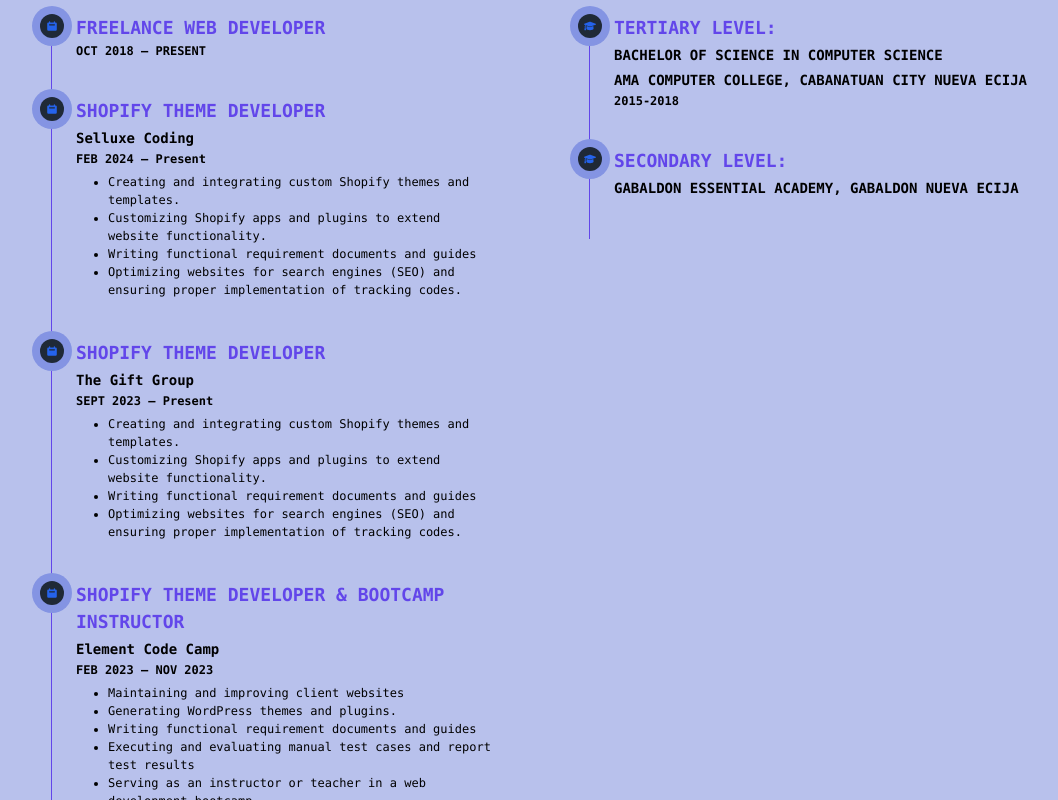
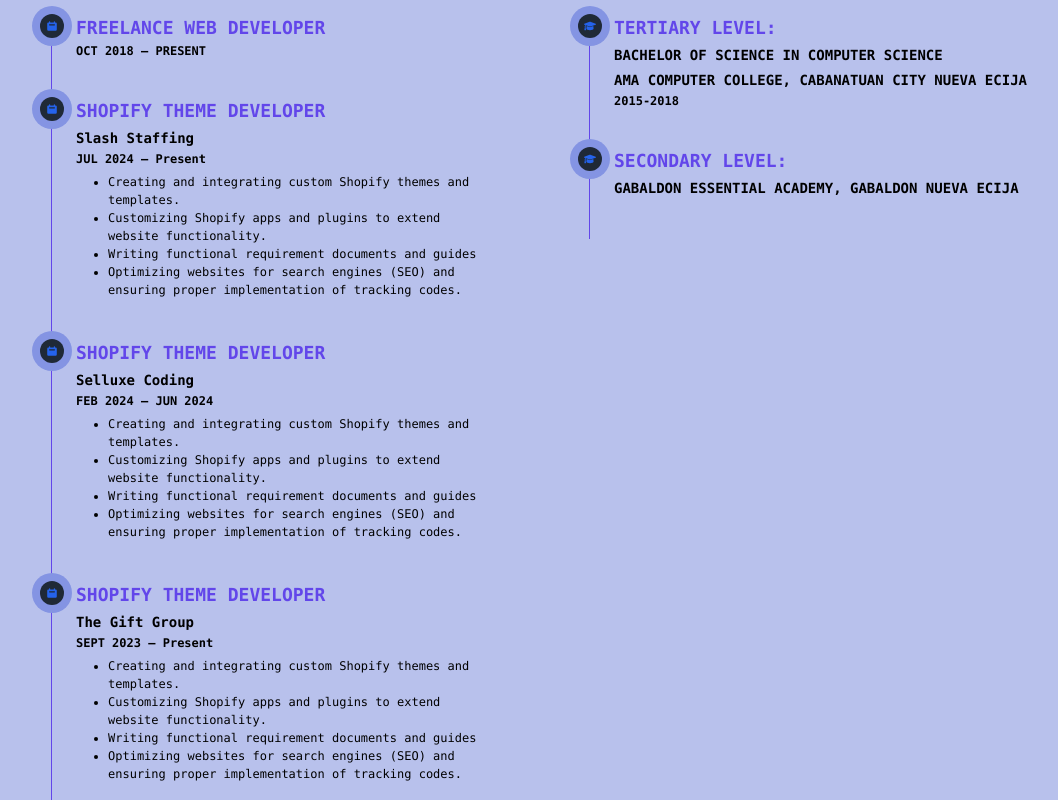
Before and after one commit to vsherwin-dev/nextjs-sherwin-dev-cv, a Next.js app: page / in a window 1280 px wide. Shown: the part 1380-2180 px from the top of the page, without its empty margins (93-1151 px from the left). Built offline with nearby package versions, Linux system fonts and the light colour scheme.

Commit message:
update info

```diff
--- a/components/projects.js
+++ b/components/projects.js
@@ -96,6 +96,18 @@ export default function Projects() {
                       <h3 className="text-22 font-bold uppercase">LGCY Power</h3>
                       <p className="text-body">Tags: wordpress, php, cakephp</p>
                   </div>
+
+                  <div className="bg-[#e3e1ed] dark:bg-[#6246ea] dark:text-white p-7 rounded-lg grid grid-flow-row gap-5 hover:shadow-md hover:scale-110 trasition duration-300 ease-in-out">
+                      <a href="https://mimarosso.com/" target="_blank"><div className="h-12 w-52 text-[18px] font-bold hover:animate-pulse">mimarosso.com</div></a>
+                      <h3 className="text-22 font-bold uppercase">Mima Rosso</h3>
+                      <p className="text-body">Tags: Shopify, Liquid, CSS</p>
+                  </div>
+
+                  <div className="bg-[#e3e1ed] dark:bg-[#6246ea] dark:text-white p-7 rounded-lg grid grid-flow-row gap-5 hover:shadow-md hover:scale-110 trasition duration-300 ease-in-out">
+                      <a href="https://recollectionbrand.com/" target="_blank"><div className="h-12 w-52 text-[18px] font-bold hover:animate-pulse">recollectionbrand.com</div></a>
+                      <h3 className="text-22 font-bold uppercase">recollectionbrand</h3>
+                      <p className="text-body">Tags: Shopify, Liquid, CSS</p>
+                  </div>
                 </div>
               </div>
         </section>
--- a/components/timeline.js
+++ b/components/timeline.js
@@ -25,8 +25,23 @@ export default function Timeline(){
                                 <svg aria-hidden="true" className="w-3 h-3 text-blue-600 dark:text-blue-400" fill="currentColor" viewBox="0 0 20 20" xmlns="http://www.w3.org/2000/svg"><path fillRule="evenodd" d="M6 2a1 1 0 00-1 1v1H4a2 2 0 00-2 2v10a2 2 0 002 2h12a2 2 0 002-2V6a2 2 0 00-2-2h-1V3a1 1 0 10-2 0v1H7V3a1 1 0 00-1-1zm0 5a1 1 0 000 2h8a1 1 0 100-2H6z" clipRule="evenodd"></path></svg>
                             </span>
                             <h3 className="flex items-center mb-1 text-[18px] font-bold text-[#6246ea]">SHOPIFY THEME DEVELOPER</h3>
+                            <h3 className="flex items-center mb-1 text-[14px] font-semibold dark:text-white text-black">Slash Staffing</h3>
+                            <time className="block mb-2 text-[12px] font-semibold leading-none dark:text-white text-black">JUL 2024 – Present</time>
+                            <ul className="mb-4 text-[12px] font-normal list-disc pl-8 dark:text-white text-black">
+                                <li>Creating and integrating custom Shopify themes and templates.</li>
+                                <li>Customizing Shopify apps and plugins to extend website functionality.</li>
+                                <li>Writing functional requirement documents and guides</li>
+                                <li>Optimizing websites for search engines (SEO) and ensuring proper implementation of tracking codes.</li>
+                            </ul>
+                        </li>
+
+                        <li className="mb-10 ml-6">
+                            <span className="flex absolute -left-3 justify-center items-center w-6 h-6 rounded-full ring-8 ring-[#8494e3] bg-gray-800">
+                                <svg aria-hidden="true" className="w-3 h-3 text-blue-600 dark:text-blue-400" fill="currentColor" viewBox="0 0 20 20" xmlns="http://www.w3.org/2000/svg"><path fillRule="evenodd" d="M6 2a1 1 0 00-1 1v1H4a2 2 0 00-2 2v10a2 2 0 002 2h12a2 2 0 002-2V6a2 2 0 00-2-2h-1V3a1 1 0 10-2 0v1H7V3a1 1 0 00-1-1zm0 5a1 1 0 000 2h8a1 1 0 100-2H6z" clipRule="evenodd"></path></svg>
+                            </span>
+                            <h3 className="flex items-center mb-1 text-[18px] font-bold text-[#6246ea]">SHOPIFY THEME DEVELOPER</h3>
                             <h3 className="flex items-center mb-1 text-[14px] font-semibold dark:text-white text-black">Selluxe Coding</h3>
-                            <time className="block mb-2 text-[12px] font-semibold leading-none dark:text-white text-black">FEB 2024 – Present</time>
+                            <time className="block mb-2 text-[12px] font-semibold leading-none dark:text-white text-black">FEB 2024 – JUN 2024</time>
                             <ul className="mb-4 text-[12px] font-normal list-disc pl-8 dark:text-white text-black">
                                 <li>Creating and integrating custom Shopify themes and templates.</li>
                                 <li>Customizing Shopify apps and plugins to extend website functionality.</li>
```
